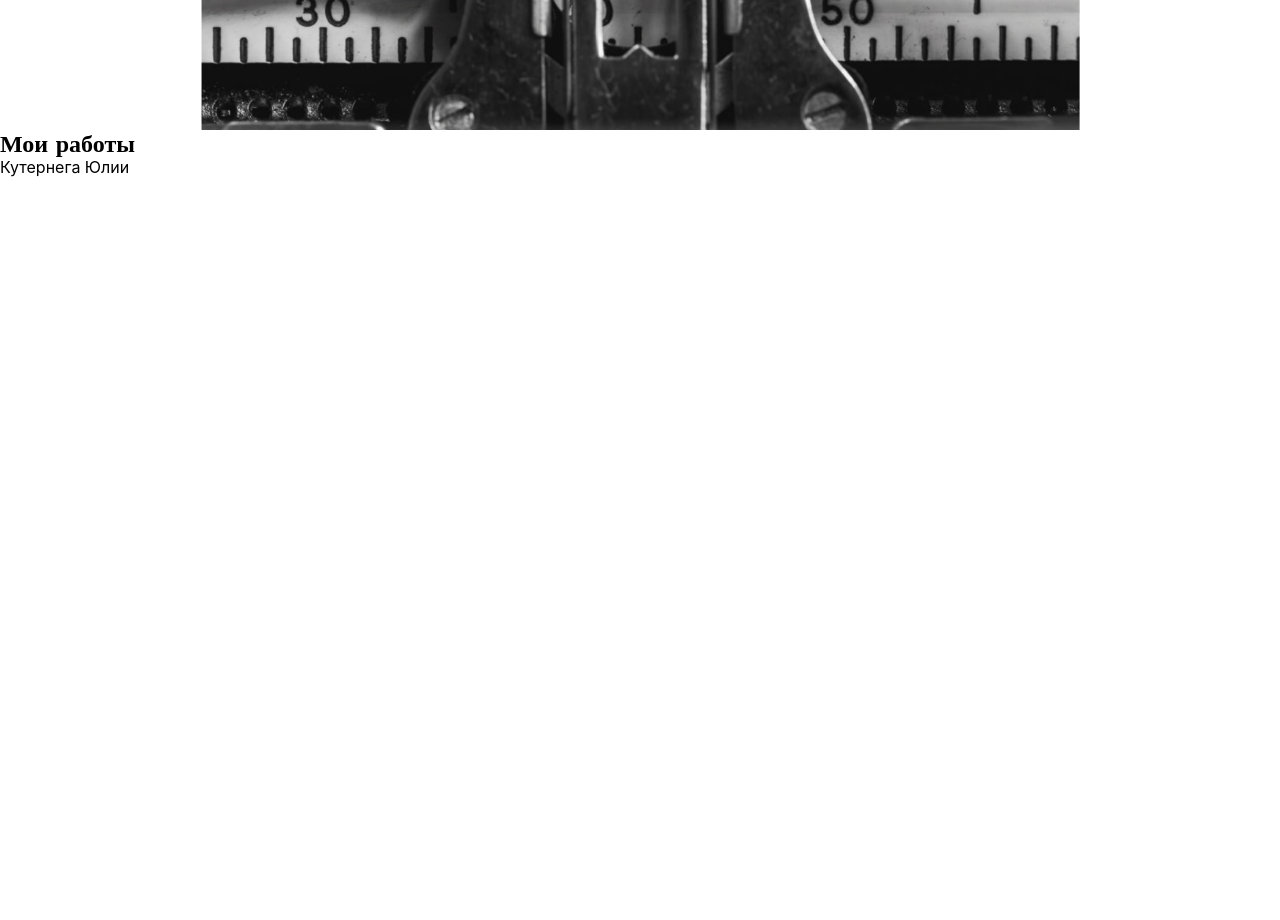
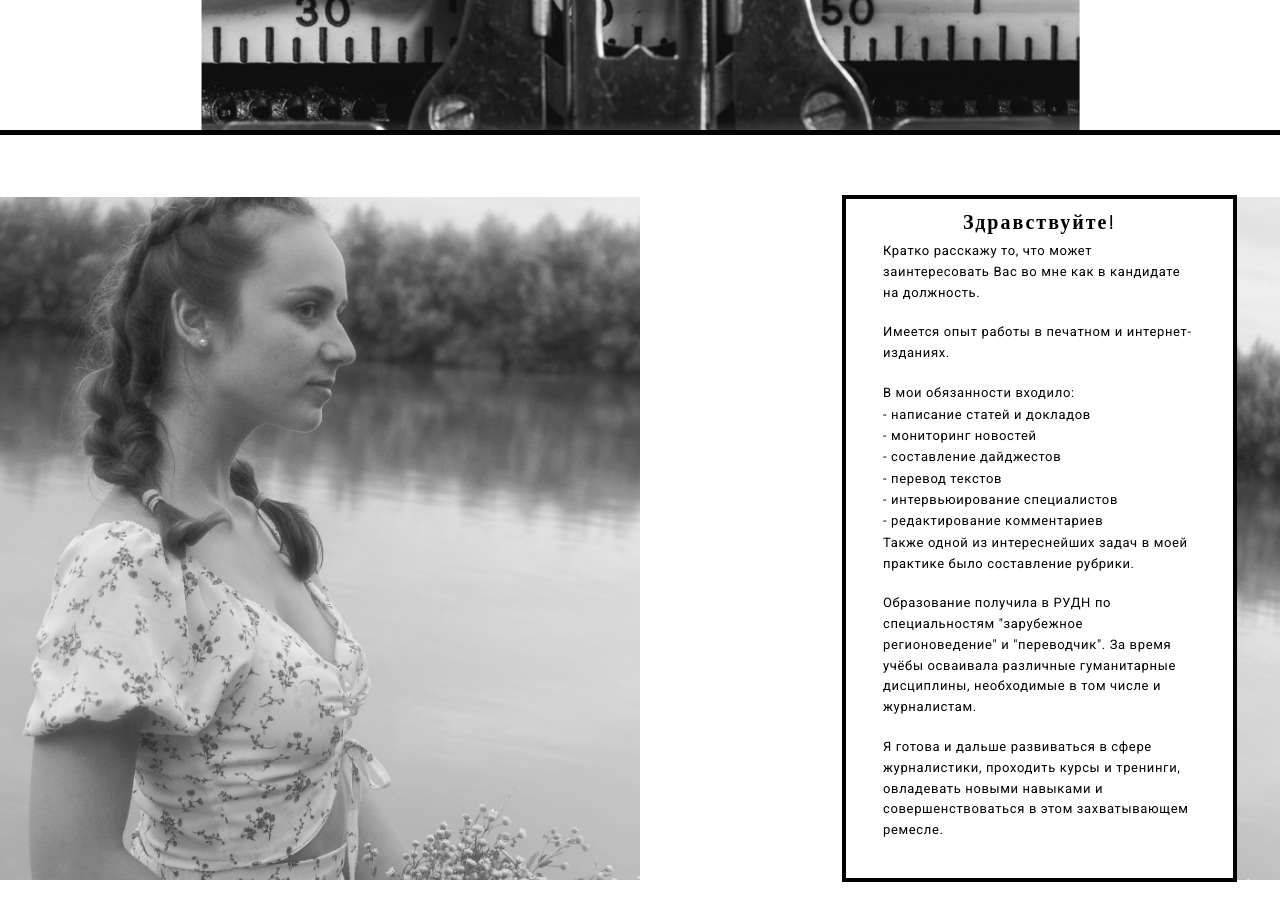
Before and after one commit to PortalShooter/Julia-s-site, a React (Create React App) app: page / in a window 1280 px wide. Shown: the part 640-1560 px from the top of the page. Before the commit the page ends 817 px from the top, so only its background shows below. Built offline with nearby package versions, Linux system fonts and the light colour scheme.

Commit message:
improved about me section

```diff
--- a/src/App.js
+++ b/src/App.js
@@ -6,8 +6,8 @@ function App() {
   return (
     <>
       <HeroSection />
-      {/*<AboutMe />*/}
-      <Portfolio />
+      <AboutMe />
+      {/* <Portfolio /> */}
     </>
   );
 }
--- a/src/sections/AboutMe/AboutMe.jsx
+++ b/src/sections/AboutMe/AboutMe.jsx
@@ -1,39 +1,43 @@
 import React from "react";
 import './AboutMe.scss'
 import background from "../../assets/images/my-photo.jpg";
+import rightPhoto from "../../assets/images/right-photo.jpg";
+
 
 const AboutMe = () => {
   return (
-    <div
-      className={'about-me'}
-      style={{
-        backgroundImage: `url(${background})`
-      }}
-    >
-
+    <section className={'about-me'} >
+      <img className={'about-me__my-photo'} src={background} alt="" />
       <div className={'about-me__card'}>
-        <h2>Здравствуйте!</h2>
+        <h2 className={'about-me__title'}>Здравствуйте!</h2>
         <p>
           Кратко расскажу то, что может заинтересовать Вас во мне как в кандидате на должность.
-
+        </p>
+        <p>
           Имеется опыт работы в печатном и интернет-изданиях.
-
+        </p>
+        <p>
           В мои обязанности входило:
-          - написание статей и докладов
-          - мониторинг новостей
-          - составление дайджестов
-          - перевод текстов
-          - интервьюирование специалистов
-          - редактирование комментариев
-          Также одной из интереснейших задач в моей практике было составление рубрики.
-
+          <ul>
+            <li>- написание статей и докладов</li>
+            <li>- мониторинг новостей</li>
+            <li>- составление дайджестов</li>
+            <li>- перевод текстов</li>
+            <li>- интервьюирование специалистов</li>
+            <li>- редактирование комментариев</li>
+            <li>Также одной из интереснейших задач в моей практике было составление рубрики.</li>
+          </ul>
+        </p>
+        <p>
           Образование получила в РУДН по специальностям "зарубежное регионоведение" и "переводчик". За время учёбы осваивала различные гуманитарные дисциплины, необходимые в том числе и журналистам.
-
+        </p>
+        <p>
           Я готова и дальше развиваться в сфере журналистики, проходить курсы и тренинги, овладевать новыми навыками и совершенствоваться в этом захватывающем ремесле.
         </p>
       </div>
+      <img className={'about-me__right-photo'} src={rightPhoto} alt="" />
 
-    </div>
+    </section>
   )
 }
 
--- a/src/sections/AboutMe/AboutMe.scss
+++ b/src/sections/AboutMe/AboutMe.scss
@@ -1,11 +1,82 @@
 .about-me {
-  margin: 69px 0;
+  margin: 66px 0;
+  display: flex;
+  justify-content: flex-end;
+  position: relative;
+
+  &__my-photo {
+    position: absolute;
+    left: 0;
+    object-fit: cover;
+    width: 50%;
+  }
 
   &__card {
+    position: relative;
+    right: 0;
+    z-index: 2;
+    width: 56.7%;
+    padding: 15px 10px 5px 11px;
     background: #fff;
-    border: 4px solid #000;
+    outline: 2px solid #000;
 
+    & p:not(:last-child) {
+      margin-bottom: 19px;
+    }
+    & p {
+      line-height: 1.6em;
+      letter-spacing: 0.05em;
+    }
+  }
 
-    width: 651px;
+  li {
+    line-height: 1.64em;
+  }
+
+  &__title {
+    margin-bottom: 12px;
+    font-size: 16px;
+    text-align: center;
+    letter-spacing: 0.1em;
+  }
+
+  &__right-photo {
+    object-fit: cover;
+    height: auto;
+    width: 6%;
+  }
+
+  @media screen and (min-width: 680px) {
+    margin: 62px 0;
+    &__my-photo {
+      // object-fit: contain;
+      // left: -200px;
+    }
+    &__card {
+      width: 391px;
+      padding: 11px 37px 37px;
+      border: 2px solid #000;
+    }
+    &__right-photo {
+      width: 45px;
+    }
+    &__title {
+      font-size: 20px;
+      margin-bottom: 8px;
+    }
+  }
+
+  @media screen and (min-width: 1440px) {
+    &__card {
+      width: 651px;
+      width: 651px;
+      padding: 33px 48px 53px 49px;
+    }
+    &__right-photo {
+      width: 94px;
+    }
+    &__title {
+      font-size: 40px;
+    }
   }
 }
--- a/src/sections/Hero/Hero.scss
+++ b/src/sections/Hero/Hero.scss
@@ -1,5 +1,5 @@
 .hero {
-  height: 381px;
+  height: 384px;
   width: 100%;
 
   display: flex;
@@ -10,6 +10,8 @@
   background-repeat: no-repeat;
   background-position: top center;
   background-size: auto 100%;
+  // background-size: cover;
+  border-bottom: 3px solid #000;
 
   &__title {
     margin-bottom: 17px;
@@ -23,7 +25,7 @@
       width: 100%;
       height: 1px;
       position: absolute;
-      bottom: 0.1em;
+      bottom: 0.12em;
       left: 0;
       background: #000;
     }
@@ -34,11 +36,14 @@
     font-weight: 700;
     font-size: 24px;
     font-family: 'Jura', serif;
+    line-height: 1.16em;
   }
 
   @media screen and (min-width: 768px) {
-    height: 770px;
+    height: 775px;
     padding-top: 93px;
+    border-bottom: 5px solid #000;
+
 
     &__title {
       margin-bottom: 22px;
@@ -53,14 +58,22 @@
 
   @media screen and (min-width: 1440px) {
     height: 1024px;
-    padding-top: 133px;
+    padding-top: 135px;
+    border-bottom: 7px solid #000;
+    background-size: cover;
+
 
     &__title {
       font-size: 88px;
-
+      margin-bottom: 17px;
+      &::before {
+        height: 2px;
+      }
     }
     &__name {
+      width: 395px;
       font-size: 70px;
+      line-height: 1.32em;
     }
   }
 }
--- a/src/styles/global.css
+++ b/src/styles/global.css
@@ -27,6 +27,26 @@ h1,h2,h3 {
   margin: 0;
 }
 
+p {
+  font-family: 'Roboto';
+  margin: 0;
+  font-size: 11px;
+}
+
+ul {
+  padding-left: 0;
+  margin: 0;
+}
+
+li {
+  list-style-type: none;
+}
+
+@media screen and (min-width: 680px) {
+  p {
+    font-size: 13px;
+  }
+}
 
 @media screen and (min-width: 1440px) {
   section {
```
Also changed, not shown: src/assets/images/right-photo.jpg (added).
